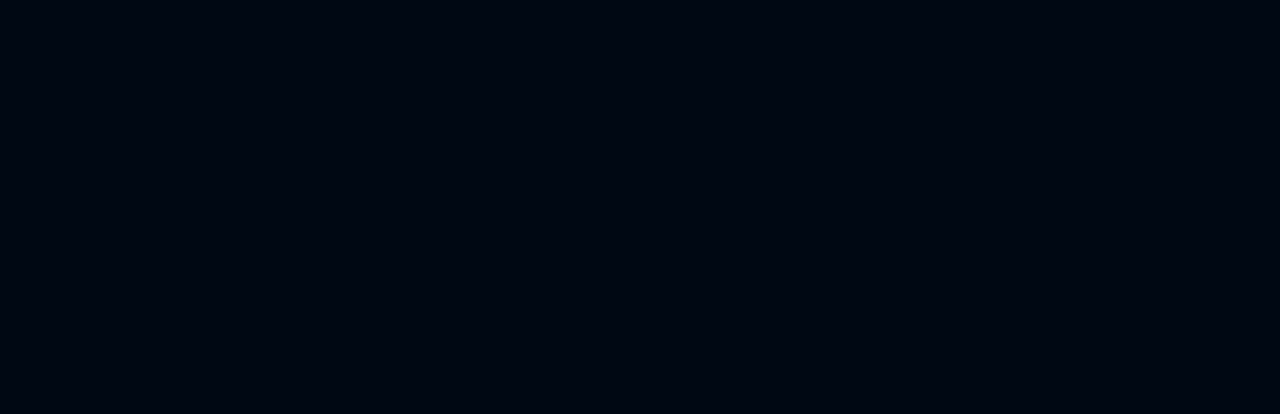
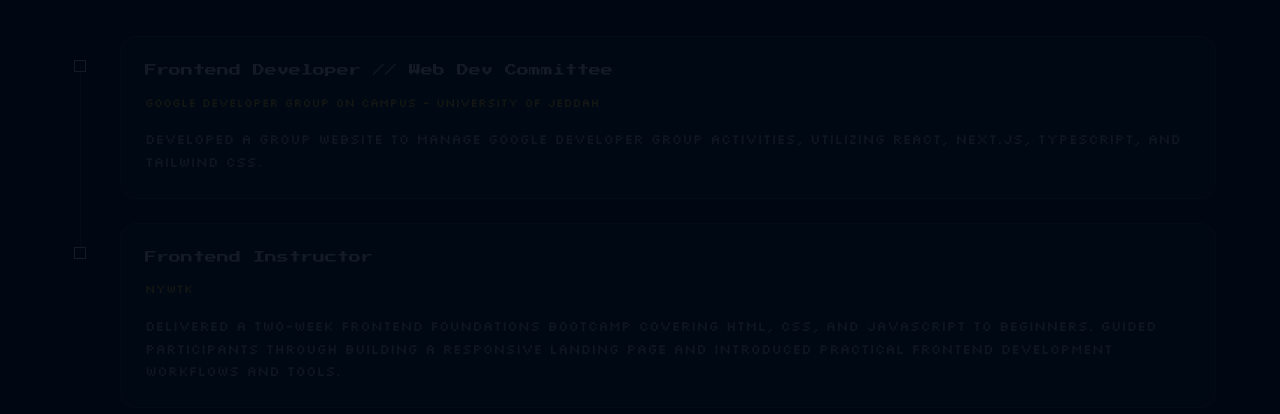
Before and after one commit to we2004/my-portfolio, a React (Vite) app: page / in a window 1280 px wide. Shown: the part 3374-3788 px from the top of the page. Before the commit the page ends 3482 px from the top, so only its background shows below. Built offline with nearby package versions, Linux system fonts and the light colour scheme.

Commit message:
add BeyondCode component and volunteer data for community section

```diff
--- /dev/null
+++ b/src/BeyondCode.tsx
@@ -0,0 +1,216 @@
+import { useLayoutEffect, useRef } from "react"
+import { gsap } from "gsap"
+import { ScrollTrigger } from "gsap/ScrollTrigger"
+import { RevealOnScroll } from "./SelectedWork"
+import { volunteers } from "./data/volunteer"
+
+gsap.registerPlugin(ScrollTrigger)
+
+const REDUCED_MOTION_QUERY = "(prefers-reduced-motion: reduce)"
+
+export function BeyondCode() {
+  const sectionRef = useRef<HTMLElement>(null)
+  const trackHostRef = useRef<HTMLDivElement>(null)
+  const listRef = useRef<HTMLOListElement>(null)
+  const trackRef = useRef<HTMLSpanElement>(null)
+  const fillRef = useRef<HTMLSpanElement>(null)
+  const nodeRefs = useRef(new Map<string, HTMLSpanElement>())
+  const volunteerKey = JSON.stringify(volunteers.map(({ title }) => title))
+
+  useLayoutEffect(() => {
+    const section = sectionRef.current
+    const trackHost = trackHostRef.current
+    const list = listRef.current
+    const track = trackRef.current
+    const fill = fillRef.current
+    if (
+      !section ||
+      !trackHost ||
+      !list ||
+      !track ||
+      !fill ||
+      volunteers.length === 0
+    )
+      return
+
+    let active = true
+    let refreshFrame: number | undefined
+    const context = gsap.context(() => {}, section)
+
+    void document.fonts.ready.then(() => {
+      if (!active) return
+
+      context.add(() => {
+        const nodes = volunteers
+          .map(({ title }) => nodeRefs.current.get(title))
+          .filter((node): node is HTMLSpanElement => node !== undefined)
+        if (nodes.length === 0) return
+
+        const measureTrack = () => {
+          const hostBounds = trackHost.getBoundingClientRect()
+          const firstBounds = nodes[0].getBoundingClientRect()
+          const lastBounds = nodes[nodes.length - 1].getBoundingClientRect()
+          const top = firstBounds.top + firstBounds.height / 2 - hostBounds.top
+          const bottom = lastBounds.top + lastBounds.height / 2 - hostBounds.top
+
+          track.style.top = `${top}px`
+          track.style.height = `${Math.max(bottom - top, 1)}px`
+
+          return { top, height: Math.max(bottom - top, 1) }
+        }
+
+        const activateAll = () => {
+          gsap.set(fill, { scaleY: 1 })
+          gsap.set(nodes, {
+            backgroundColor: "var(--token-color-accent)",
+            borderColor: "var(--token-color-accent)",
+            boxShadow: "0 0 8px var(--token-color-accent)"
+          })
+        }
+
+        // Node positions are measured inside the list so cards of any height map to their true place on the track.
+        const trackGeometry = measureTrack()
+        if (window.matchMedia(REDUCED_MOTION_QUERY).matches) {
+          activateAll()
+          return
+        }
+
+        gsap.set(fill, { scaleY: 0, transformOrigin: "top center" })
+        gsap.set(nodes, {
+          backgroundColor: "transparent",
+          borderColor: "var(--token-color-fg)",
+          boxShadow: "none"
+        })
+
+        const timeline = gsap.timeline({
+          scrollTrigger: {
+            trigger: section,
+            start: "top 75%",
+            end: "bottom 25%",
+            scrub: 0.6,
+            invalidateOnRefresh: true,
+            onRefreshInit: measureTrack
+          }
+        })
+
+        // A 0-to-1 timeline maps directly to the measured first-to-last node span.
+        timeline.to(fill, { scaleY: 1, duration: 1.025, ease: "none" }, 0)
+
+        nodes.forEach((node) => {
+          const bounds = node.getBoundingClientRect()
+          const hostBounds = trackHost.getBoundingClientRect()
+          const nodeCenter = bounds.top + bounds.height / 2 - hostBounds.top
+          const activationPoint = gsap.utils.clamp(
+            0,
+            1,
+            (nodeCenter - trackGeometry.top) / trackGeometry.height
+          )
+
+          // Each node activates when the scrubbed fill reaches its measured position on the line.
+          timeline.to(
+            node,
+            {
+              backgroundColor: "var(--token-color-accent)",
+              borderColor: "var(--token-color-accent)",
+              boxShadow: "0 0 8px var(--token-color-accent)",
+              duration: 0.025
+            },
+            activationPoint
+          )
+        })
+      })
+
+      refreshFrame = window.requestAnimationFrame(() => {
+        refreshFrame = undefined
+        if (active) ScrollTrigger.refresh()
+      })
+    })
+
+    return () => {
+      active = false
+      if (refreshFrame !== undefined) {
+        window.cancelAnimationFrame(refreshFrame)
+      }
+      context.revert()
+    }
+  }, [volunteerKey])
+
+  return (
+    <section
+      ref={sectionRef}
+      id="community"
+      aria-label="Beyond code"
+      className="bg-background px-4 py-16 text-foreground sm:px-6 sm:py-20 md:py-24"
+    >
+      <div className="mx-auto max-w-6xl">
+        <RevealOnScroll>
+          <h2 className="mb-8 flex items-center gap-3 text-start font-display text-lg leading-relaxed sm:mb-10 sm:text-xl md:text-2xl lg:text-3xl">
+            <span
+              aria-hidden="true"
+              className="size-2 shrink-0 bg-accent"
+            />
+            <span>BEYOND CODE</span>
+          </h2>
+        </RevealOnScroll>
+
+        <div
+          ref={trackHostRef}
+          className="relative"
+        >
+          {volunteers.length > 0 && (
+            <span
+              ref={trackRef}
+              aria-hidden="true"
+              // Logical inline positioning keeps the timeline on the start side in RTL layouts.
+              className="pointer-events-none absolute z-0 w-px bg-foreground/20"
+              style={{ insetInlineStart: "1rem" }}
+            >
+              <span
+                ref={fillRef}
+                className="absolute inset-0 block origin-top bg-accent"
+                style={{ transform: "scaleY(0)" }}
+              />
+            </span>
+          )}
+
+          <ol
+            ref={listRef}
+            className="flex flex-col gap-5 sm:gap-6"
+          >
+            {volunteers.map((volunteer, index) => (
+              <li
+                key={`${index}-${volunteer.title}`}
+                className="relative z-10 grid min-w-0 grid-cols-[2rem_minmax(0,1fr)] gap-x-4 sm:gap-x-6"
+              >
+                <div className="flex flex-col items-center gap-2 pt-6">
+                  <span
+                    ref={(node) => {
+                      if (node) nodeRefs.current.set(volunteer.title, node)
+                      else nodeRefs.current.delete(volunteer.title)
+                    }}
+                    aria-hidden="true"
+                    className="z-10 size-3 shrink-0 border border-foreground/40 bg-background"
+                  />
+                </div>
+
+                <article className="project-card-texture min-w-0 rounded-lg border border-foreground/15 bg-foreground/[0.03] p-5 text-start sm:p-6">
+                  <h3 className="font-display text-[10px] leading-relaxed text-foreground sm:text-xs">
+                    {volunteer.title}
+                  </h3>
+                  <p className="mt-3 font-ui text-[10px] leading-relaxed text-accent sm:text-xs">
+                    {volunteer.subtitle}
+                  </p>
+                  <p className="mt-4 font-ui text-xs leading-relaxed text-foreground/70 sm:text-sm">
+                    {volunteer.description}
+                  </p>
+                </article>
+              </li>
+            ))}
+          </ol>
+        </div>
+      </div>
+    </section>
+  )
+}
+
+export default BeyondCode
--- a/src/MainExperience.tsx
+++ b/src/MainExperience.tsx
@@ -1,5 +1,6 @@
 import Header from "./Header"
 import Hero from "./Hero"
+import BeyondCode from "./BeyondCode"
 import ProgressBar from "./ProgressBar"
 import SelectedWork from "./SelectedWork"
 import Skills from "./Skills"
@@ -13,7 +14,7 @@ export function MainExperience() {
         <Hero />
         <SelectedWork />
         <Skills />
-        {/* Add <BeyondCode /> here when the Community section is built. */}
+        <BeyondCode />
         {/* Add <Contact /> here when the Contact section is built. */}
         {/* Add <FinalLoading /> here when the final loading sequence is built. */}
         {/* Add <Goodbye /> here when the closing section is built. */}
--- /dev/null
+++ b/src/data/volunteer.ts
@@ -0,0 +1,22 @@
+export type Volunteer = {
+  title: string
+  subtitle: string
+  description: string
+}
+
+export const volunteers: Volunteer[] = [
+  {
+    title: "Frontend Developer // Web Dev Committee",
+    subtitle: "Google Developer Group on Campus - University of Jeddah",
+    description:
+      "Developed a group website to manage Google Developer Group activities, utilizing React, Next.js, TypeScript, and Tailwind CSS."
+  },
+  {
+    title: "Frontend Instructor",
+    subtitle: "Nywtk",
+    description:
+      "Delivered a two-week frontend foundations bootcamp covering HTML, CSS, and JavaScript to beginners. Guided participants through building a responsive landing page and introduced practical frontend development workflows and tools."
+  }
+
+]
+//add artificial data to the arraay so i can test the design of the component
```
